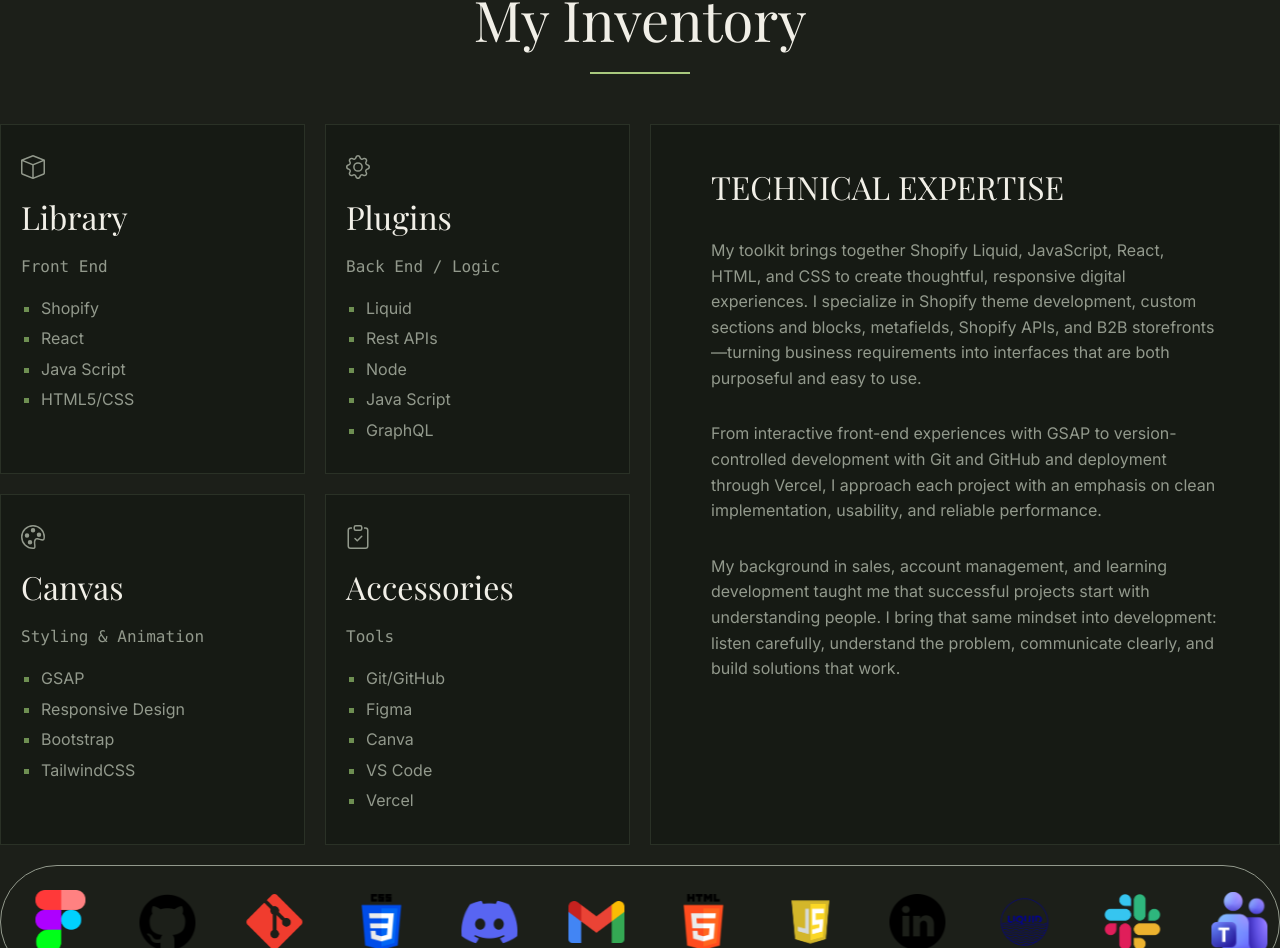
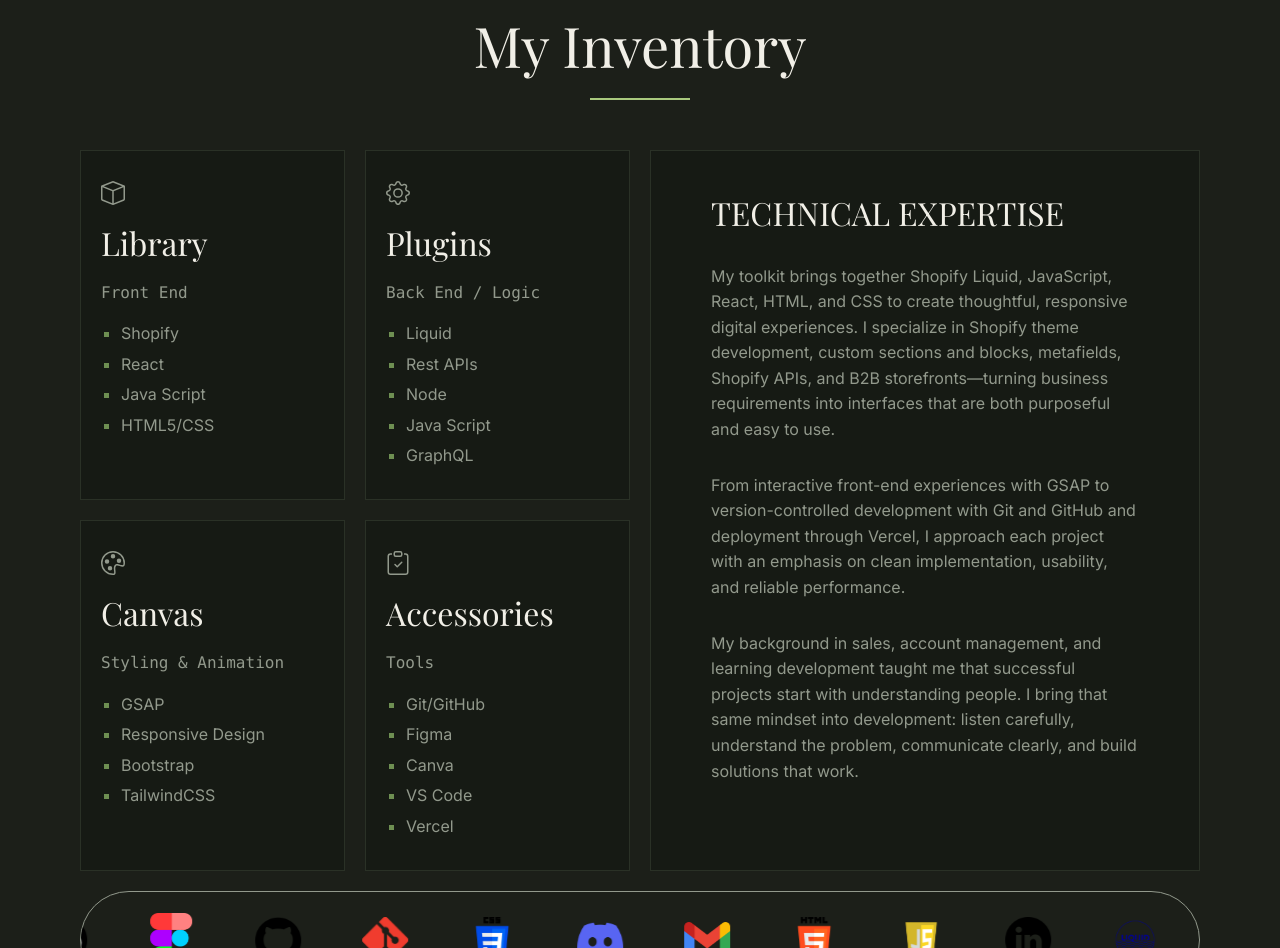
Before and after one commit to MichaelAngelo-Khel-ops/main-portfolio, a React (Vite) app: page / in a window 1280 px wide. Shown: the part 1852-2800 px from the top of the page. Built offline with nearby package versions, Linux system fonts and the light colour scheme; a web font is replaced by a local one.

Commit message:
fix all spacing on the project

```diff
--- a/src/components/About-us.css
+++ b/src/components/About-us.css
@@ -2,7 +2,7 @@
 .ms-about-wrapper{
     margin: 0 auto;
     max-width: 1280px;
-    padding: 5rem 0;
+    padding: 5rem 5rem;
 
 }
 
@@ -124,4 +124,8 @@
     .ms-about__content-brief > * {
         width: 100%;
     }
+
+    .ms-about-wrapper {
+        padding: 5rem 0;
+    }
 }
--- a/src/components/Experiences.css
+++ b/src/components/Experiences.css
@@ -10,8 +10,9 @@
 }
 
 .experiences-section__container {
-  max-width: 1500px;
+  max-width: 1440px;
   margin-inline: auto;
+  padding: 0 5rem;
 }
 
 /* SECTION HEADING */
--- a/src/components/ProjectAccordion.css
+++ b/src/components/ProjectAccordion.css
@@ -8,8 +8,9 @@
 
 .projects__container {
   width: 100%;
-  max-width: 1500px;
+  max-width: 1440px;
   margin: 0 auto;
+  padding: 0 5rem;
 }
 
 /* SECTION HEADER */
--- a/src/components/Tools.css
+++ b/src/components/Tools.css
@@ -19,6 +19,7 @@
     grid-template-columns: 1fr 1fr;
     gap: 20px;
     margin-bottom: 20px;
+    padding: 0 5rem;
 }
 
 .ms-tools__items {
@@ -54,7 +55,7 @@
     overflow: hidden;
     border: 1px solid var(--color-primary-text);
     border-radius: 999px;
-    padding: 24px 0;
+    padding: 1rem 0;
 }
 
 .ms-tools-slider-track {
@@ -67,7 +68,7 @@
     display: flex;
     flex: 0 0 auto;
     align-items: center;
-    gap: clamp(32px, 4vw, 64px);
+    gap: clamp(24px, 4vw, 54px);
     padding: 0 clamp(32px, 4vw, 64px);
 }
 
@@ -81,8 +82,8 @@
 
 .ms-tools-slide img {
     display: block;
-    max-width: 56px;
-    max-height: 64px;
+    max-width: 46px;
+    max-height: 54px;
     object-fit: contain;
 }
 
@@ -104,6 +105,10 @@
         grid-template-columns: 1fr;
     }
 
+    .ms-tools__content {
+        padding: 0 2rem;
+    }
+
     .ms-tools__content-text {
         padding: 30px 20px;
     }
--- a/src/components/header.css
+++ b/src/components/header.css
@@ -172,4 +172,8 @@
     .ms-header__mobile-toggle {
         flex: 0 0 38px;
     }
+
+    .ms-header-container {
+        padding: 0 1rem;
+    }
 }
```
